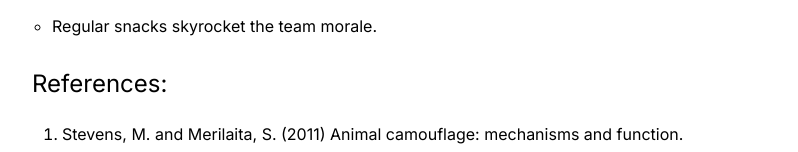
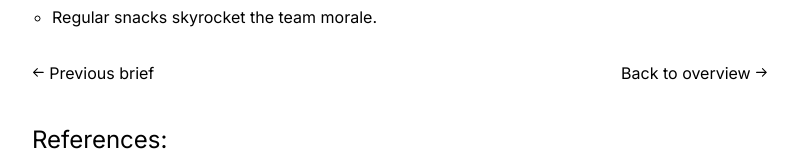
Before and after one commit to jakobprufer/pruferux, a React (Create React App) app: page /ux/disguise in a window 1280 px wide. Shown: the part 4152-4304 px from the top of the page, without its empty margins (400-1198 px from the left). Built offline with nearby package versions, Linux system fonts and the light colour scheme.

Commit message:
added bottom navigation and minute styling changes

```diff
--- a/package.json
+++ b/package.json
@@ -12,6 +12,7 @@
     "react-dom": "^17.0.2",
     "react-gesture-responder": "^2.1.0",
     "react-hover-video-player": "^9.7.1",
+    "react-icons": "^4.7.1",
     "react-image-enlarger": "^1.1.0",
     "react-pdf": "^6.2.1",
     "react-router-dom": "^6.2.1",
--- a/src/modules/ux/Birdsong.jsx
+++ b/src/modules/ux/Birdsong.jsx
@@ -2,6 +2,7 @@ import React, { Fragment, useEffect, useRef, useState } from "react";
 import "./UX.sass";
 import classNames from "classnames";
 import Image from "react-image-enlarger";
+import { HiOutlineArrowRight, HiOutlineArrowLeft } from "react-icons/hi";
 
 function ZoomImage({ src, enlargedSrc }) {
   const [zoomed, setZoomed] = React.useState(false);
@@ -161,6 +162,7 @@ function Birdsong() {
                 distraction, 2. a cardboard box to impair vision and 3. a
                 cardboard box with headphones and music playing.
               </p> */}
+
               <h3>Week 1</h3>
               <p>
                 We very much understand the world visually, especially when it
@@ -453,6 +455,14 @@ function Birdsong() {
                   dedicated Max for Live device.
                 </li>
               </ul>
+              <div className="bottomNav">
+                <a href="/ux/hair">
+                  <HiOutlineArrowLeft className="hiIcon" /> Previous brief
+                </a>
+                <a href="/ux/disguise">
+                  Next brief <HiOutlineArrowRight className="hiIcon" />
+                </a>
+              </div>
               <h3>References</h3>
               <div className="bib" ref={bib}>
                 <ol>
--- a/src/modules/ux/Disguise.jsx
+++ b/src/modules/ux/Disguise.jsx
@@ -2,6 +2,7 @@ import React, { Fragment, useEffect, useRef, useState } from "react";
 import "./UX.sass";
 import classNames from "classnames";
 import Image from "react-image-enlarger";
+import { HiOutlineArrowRight, HiOutlineArrowLeft } from "react-icons/hi";
 
 function ZoomImage({ src, enlargedSrc }) {
   const [zoomed, setZoomed] = React.useState(false);
@@ -501,6 +502,14 @@ function Disguise() {
                 </li>
                 <li>Regular snacks skyrocket the team morale.</li>
               </ul>
+              <div className="bottomNav">
+                <a href="/ux/birdsong">
+                  <HiOutlineArrowLeft className="hiIcon" /> Previous brief
+                </a>
+                <a href="/ux/home">
+                  Back to overview <HiOutlineArrowRight className="hiIcon" />
+                </a>
+              </div>
               <h3>References:</h3>
               <div className="bib" ref={bib}>
                 <ol>
--- a/src/modules/ux/Hair.jsx
+++ b/src/modules/ux/Hair.jsx
@@ -2,6 +2,7 @@ import React, { useState, useRef } from "react";
 import "./UX.sass";
 import classNames from "classnames";
 import Image from "react-image-enlarger";
+import { HiOutlineArrowRight, HiOutlineArrowLeft } from "react-icons/hi";
 
 function ZoomImage({ src, enlargedSrc }) {
   const [zoomed, setZoomed] = React.useState(false);
@@ -437,6 +438,14 @@ function Hair() {
                     matter.
                   </li>
                 </ul>
+                <div className="bottomNav">
+                  <a href="/ux/mould">
+                    <HiOutlineArrowLeft className="hiIcon" /> Previous brief
+                  </a>
+                  <a href="/ux/birdsong">
+                    Next brief <HiOutlineArrowRight className="hiIcon" />
+                  </a>
+                </div>
                 <h3>References:</h3>
                 <div className="bib" ref={bib}>
                   <ol>
--- a/src/modules/ux/Mould.jsx
+++ b/src/modules/ux/Mould.jsx
@@ -2,6 +2,7 @@ import React, { useState, useRef } from "react";
 import "./UX.sass";
 import classNames from "classnames";
 import Image from "react-image-enlarger";
+import { HiOutlineArrowRight, HiOutlineArrowLeft } from "react-icons/hi";
 
 function ZoomImage({ src, enlargedSrc }) {
   const [zoomed, setZoomed] = React.useState(false);
@@ -524,6 +525,14 @@ function Mould() {
                     </li>
                   </ul>
                 </p>
+                <div className="bottomNav">
+                  <a href="/ux/senses">
+                    <HiOutlineArrowLeft className="hiIcon" /> Previous brief
+                  </a>
+                  <a href="/ux/hair">
+                    Next brief <HiOutlineArrowRight className="hiIcon" />
+                  </a>
+                </div>
                 <h3>References:</h3>
                 <div className="bib" ref={bib}>
                   <ol>
--- a/src/modules/ux/Senses.jsx
+++ b/src/modules/ux/Senses.jsx
@@ -2,6 +2,7 @@ import React, { Fragment, useEffect, useRef, useState } from "react";
 import "./UX.sass";
 import classNames from "classnames";
 import Image from "react-image-enlarger";
+import { HiOutlineArrowRight, HiOutlineArrowLeft } from "react-icons/hi";
 
 function ZoomImage({ src, enlargedSrc }) {
   const [zoomed, setZoomed] = React.useState(false);
@@ -451,6 +452,14 @@ function Senses() {
                   <li>Pizza at the canteen is solid</li>
                 </ul>
               </p>
+              <div className="bottomNav">
+                <a href="/ux/home">
+                  <HiOutlineArrowLeft className="hiIcon" /> Back to overview
+                </a>
+                <a href="/ux/mould">
+                  Next brief <HiOutlineArrowRight className="hiIcon" />
+                </a>
+              </div>
               <h3>References:</h3>
               <div className="bib" ref={bib}>
                 <ol>
--- a/src/modules/ux/UX.sass
+++ b/src/modules/ux/UX.sass
@@ -227,6 +227,9 @@ p a
 
 .uxNavSection
   margin-bottom: 20px
+
+.uxNav a:hover
+  opacity: 90%
 
 .uxNavProject
   display: block
@@ -689,3 +692,20 @@ ol
 audio
   width: 100%
   padding-top: 5px
+
+.bottomNav
+  padding: 20px 0
+  display: flex
+  justify-content: space-between
+  font-size: 1rem
+  line-height: 1.6rem
+  // border-top: black solid 1px
+  // margin-top: 10px
+
+.bottomNav a
+  text-decoration: none
+  &:hover
+    opacity: 90%
+
+.hiIcon
+  font-size: 80%
```
Also changed, not shown: 1 other file (tests, documents, lock files or other folders).
